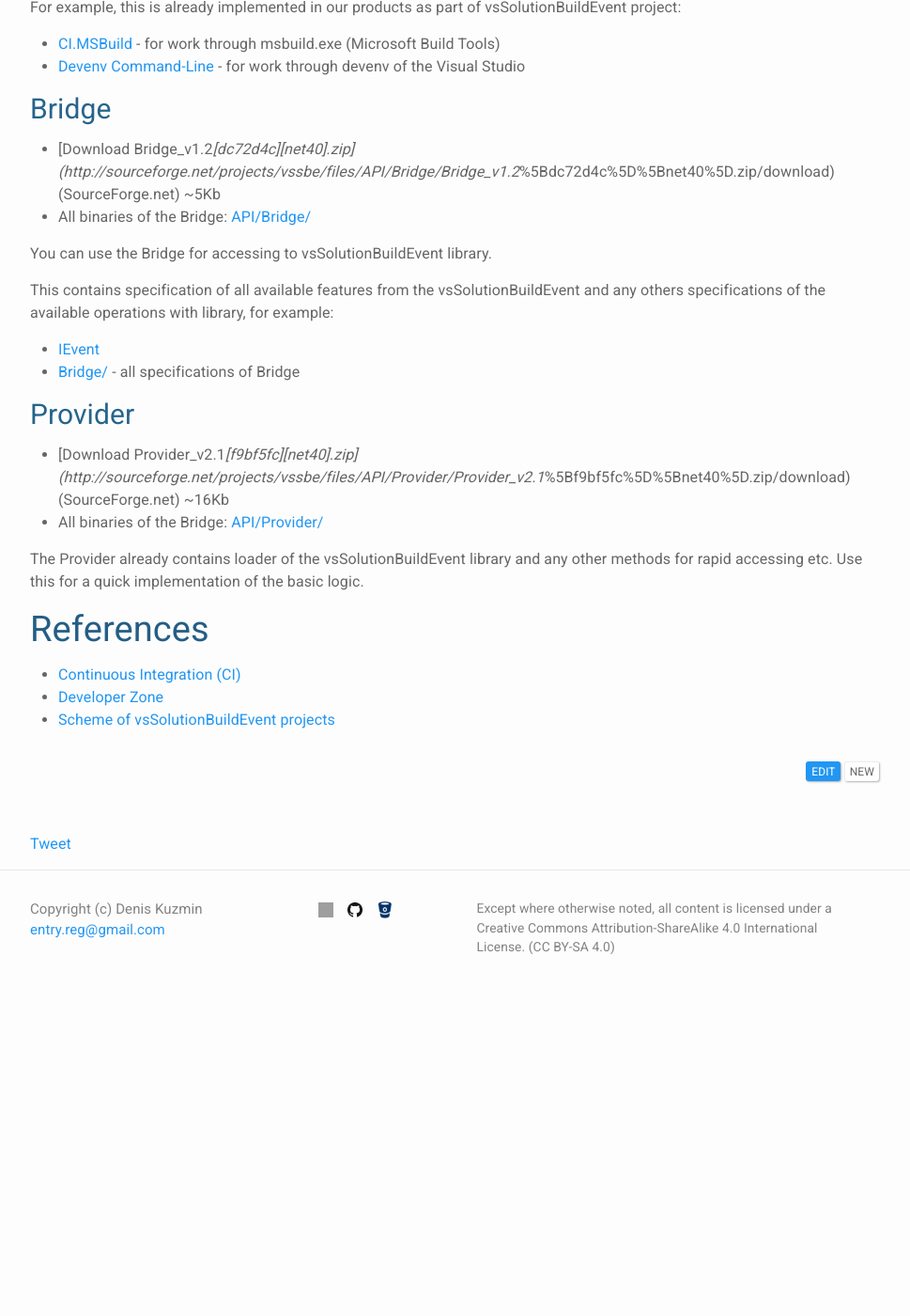
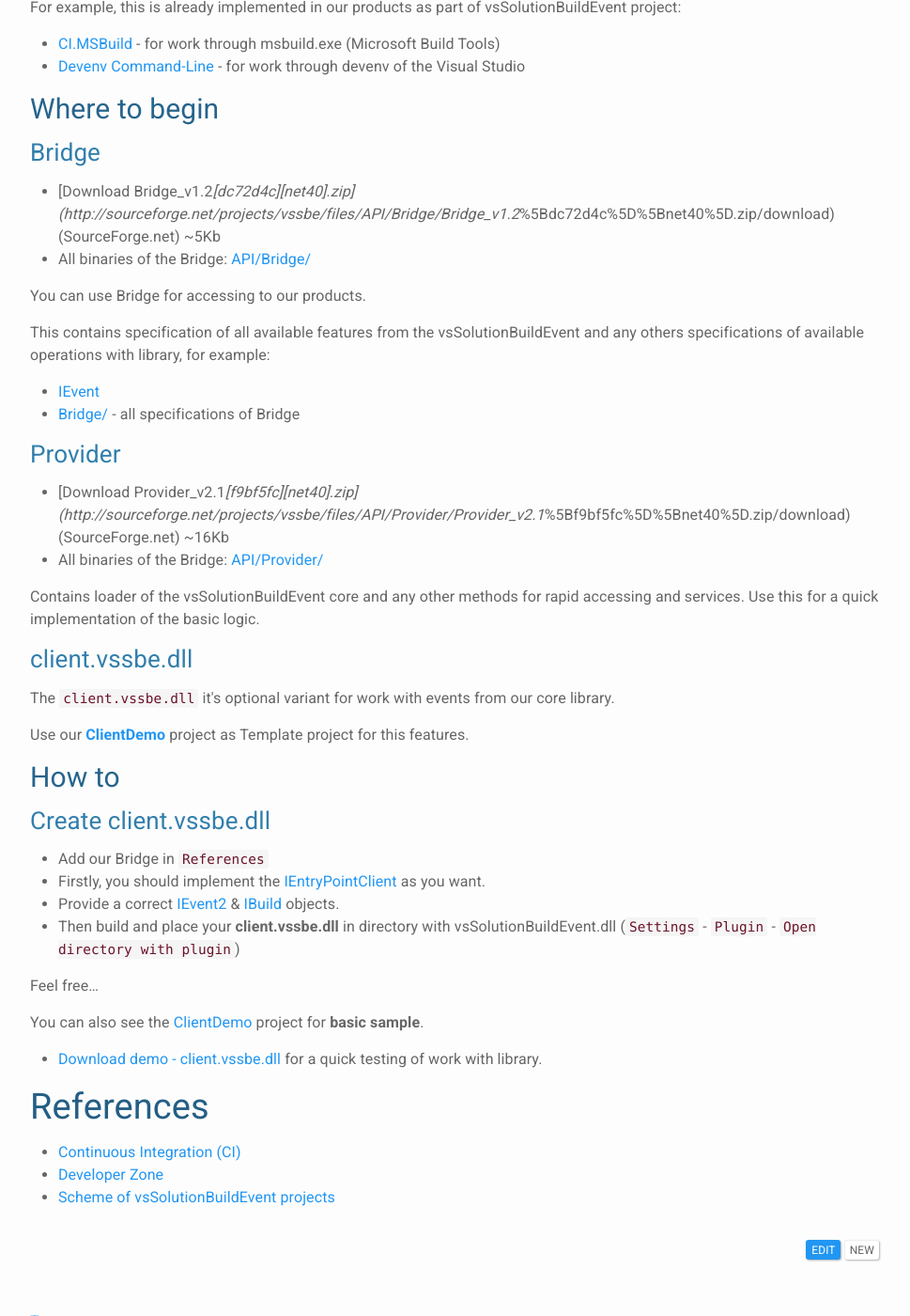
Before and after one commit to 3F/web.vsSBE, a Jekyll site: the page built from _doc/API.md, in a window 1280 px wide and 1400 px high, scrolled down 280 px. Shown: the whole window at 94% size, without its empty margins (156-1125 px from the left). Built offline with Jekyll 4.4.1, drawn with Linux system fonts in a browser that asks for light colours; nearby versions of some CDN libraries; Markdown is read by kramdown in place of the engine named in the settings; comment, search, counter and statistics services are not loaded; before the commit the page ends 1358 px from its top, so only the background shows below that; some of the changed text lies outside the part shown; grey boxes are pictures that could not be loaded.

Commit message:
hash in Changelist & about client.vssbe.dll

```diff
--- a/_doc/API.md
+++ b/_doc/API.md
@@ -5,33 +5,55 @@
 ---
 # vsSolutionBuildEvent API
 
-The vsSolutionBuildEvent project also provide the API level. This can be used with [any external application](../Scheme/) for work with events/actions.
+The vsSolutionBuildEvent is also provides the API level. This can be used with [any external application](../Scheme/) for work with events/actions.
 
 For example, this is already implemented in our products as part of vsSolutionBuildEvent project:
 
 * [CI.MSBuild](../CI/CI.MSBuild/) - for work through msbuild.exe (Microsoft Build Tools)
 * [Devenv Command-Line](../CI/Devenv Command-Line/) - for work through devenv of the Visual Studio
 
-## Bridge
+## Where to begin
+
+### Bridge
 
 * [Download Bridge_v1.2_[dc72d4c][net40].zip](http://sourceforge.net/projects/vssbe/files/API/Bridge/Bridge_v1.2_%5Bdc72d4c%5D%5Bnet40%5D.zip/download) (SourceForge.net) ~5Kb
 * All binaries of the Bridge: [API/Bridge/](https://sourceforge.net/projects/vssbe/files/API/Bridge/)
 
-You can use the Bridge for accessing to vsSolutionBuildEvent library.
+You can use Bridge for accessing to our products.
 
-This contains specification of all available features from the vsSolutionBuildEvent and any others specifications of the available operations with library, for example:
+This contains specification of all available features from the vsSolutionBuildEvent and any others specifications of available operations with library, for example:
 
 * [IEvent](https://bitbucket.org/3F/vssolutionbuildevent/src/master/Bridge/IEvent.cs)
 * [Bridge/](https://bitbucket.org/3F/vssolutionbuildevent/src/master/Bridge/) - all specifications of Bridge
 
 
-## Provider
+### Provider
 
 * [Download Provider_v2.1_[f9bf5fc][net40].zip](http://sourceforge.net/projects/vssbe/files/API/Provider/Provider_v2.1_%5Bf9bf5fc%5D%5Bnet40%5D.zip/download) (SourceForge.net) ~16Kb
 * All binaries of the Bridge: [API/Provider/](https://sourceforge.net/projects/vssbe/files/API/Provider/)
 
-The Provider already contains loader of the vsSolutionBuildEvent library and any other methods for rapid accessing etc. Use this for a quick implementation of the basic logic.
+Contains loader of the vsSolutionBuildEvent core and any other methods for rapid accessing and services. Use this for a quick implementation of the basic logic.
 
+### client.vssbe.dll
+
+The `client.vssbe.dll` it's optional variant for work with events from our core library.
+
+Use our **[ClientDemo](https://github.com/3F/vsSolutionBuildEvent/tree/master/ClientDemo)** project as Template project for this features.
+
+## How to
+
+### Create client.vssbe.dll
+
+* Add our Bridge in `References`
+* Firstly, you should implement the [IEntryPointClient](https://github.com/3F/vsSolutionBuildEvent/blob/master/Bridge/IEntryPointClient.cs) as you want.
+* Provide a correct [IEvent2](https://github.com/3F/vsSolutionBuildEvent/blob/master/Bridge/IEvent2.cs) & [IBuild](https://github.com/3F/vsSolutionBuildEvent/blob/master/Bridge/IBuild.cs) objects.
+* Then build and place your **client.vssbe.dll** in directory with vsSolutionBuildEvent.dll (`Settings` - `Plugin` - `Open directory with plugin`)
+
+Feel free...
+
+You can also see the [ClientDemo](https://github.com/3F/vsSolutionBuildEvent/tree/master/ClientDemo) project for **basic sample**.
+
+* [Download demo - client.vssbe.dll](#) for a quick testing of work with library.
 
 # References
 
```
Also changed, not shown: Changelist/index.html (+25 -13 lines), _doc/Examples/Version number.md (+2 -2 lines), _doc/Scheme.md (+4 -0 lines).
